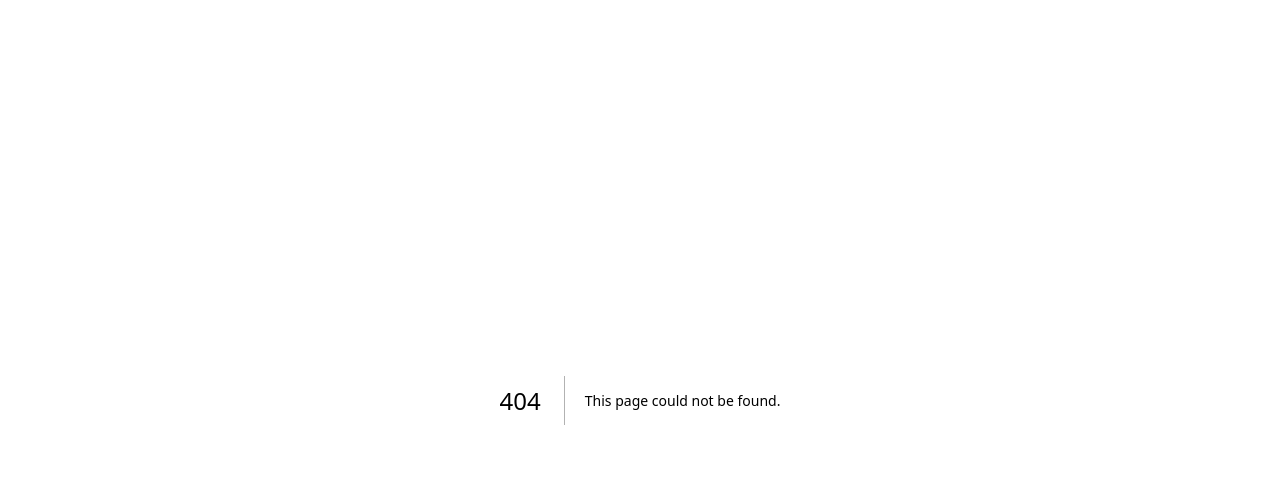
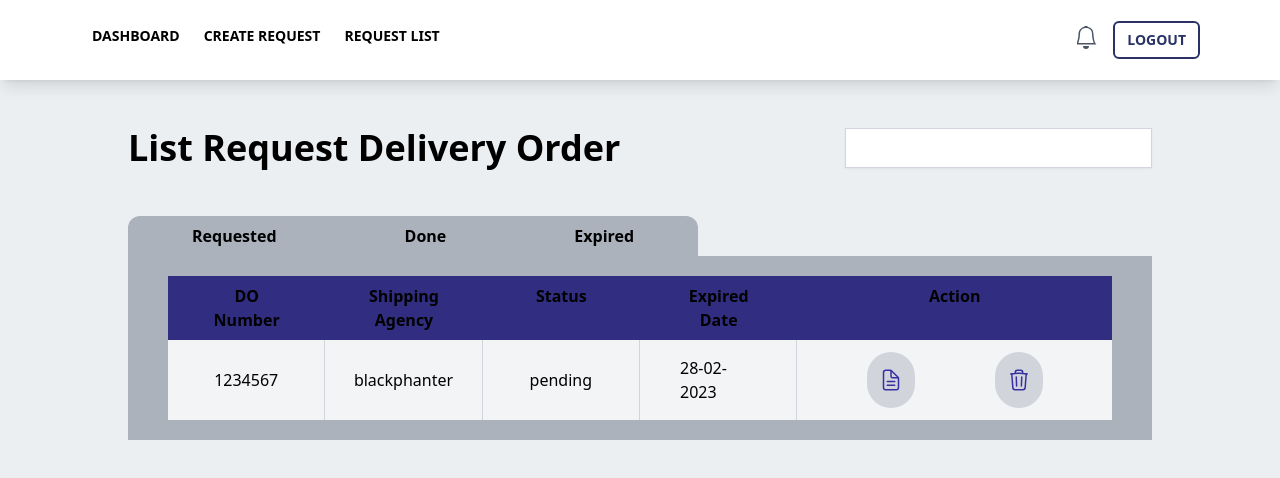
Before and after one commit to blockchain-dteti/blockchaindemo-frontend, a Next.js app in the folder project/: page /cargo-owner/list in a window 1280 px wide. Before the commit this address had no page. Shown: the top 478 px of the page. Built offline with nearby package versions, Linux system fonts and the light colour scheme.

Commit message:
feat: create list request do

```diff
--- /dev/null
+++ b/project/components/TableBody.js
@@ -0,0 +1,30 @@
+import React from "react";
+import { IoDocumentTextOutline } from "react-icons/io5";
+import { HiOutlineTrash } from "react-icons/hi2";
+
+export default function TableBody(props) {
+  return (
+    <div className="grid grid-cols-6 w-full text-black">
+      <p className="px-10 py-4 bg-gray-100 inline-flex justify-center items-center border-r border-gray-300">
+        {props.do_number}
+      </p>
+      <p className="px-10 py-4 bg-gray-100 inline-flex justify-center items-center border-r border-gray-300">
+        {props.shipping_agency}
+      </p>
+      <p className="px-10 py-4 bg-gray-100 inline-flex justify-center items-center border-r border-gray-300">
+        {props.status}
+      </p>
+      <p className="px-10 py-4 bg-gray-100 inline-flex justify-center items-center border-r border-gray-300">
+        {props.expired_date}
+      </p>
+      <div className="col-span-2 bg-gray-100 justify-center flex px-5 py-3 space-x-20">
+        <button className="p-4 rounded-full text-indigo-800 bg-gray-300 hover:bg-indigo-800 hover:text-white">
+          <IoDocumentTextOutline className="scale-150" />
+        </button>
+        <button className="p-4 rounded-full text-indigo-800 bg-gray-300 hover:bg-indigo-800 hover:text-white">
+          <HiOutlineTrash className="scale-150" />
+        </button>
+      </div>
+    </div>
+  );
+}
--- a/project/package.json
+++ b/project/package.json
@@ -16,6 +16,7 @@
     "next": "13.1.6",
     "react": "18.2.0",
     "react-dom": "18.2.0",
+    "react-icons": "^4.7.1",
     "react-scroll": "^1.8.9",
     "react-toastify": "^9.1.1"
   },
--- /dev/null
+++ b/project/pages/cargo-owner/list.js
@@ -0,0 +1,68 @@
+import React from "react";
+import Navbar from "@/components/Navbar";
+import TableBody from "@/components/TableBody";
+
+const data = [
+  {
+    do_number: "1234567",
+    shipping_agency: "blackphanter",
+    status: "pending",
+    expired_date: "28-02-2023",
+  },
+];
+
+export default function list() {
+  return (
+    <div className="flex flex-col bg-bgcolor w-screen h-screen">
+      <Navbar />
+      <div className="p-32">
+        <div className="flex justify-between text-black">
+          <p className="text-4xl font-bold">List Request Delivery Order</p>
+          <input className="bg-white w-[24vw] border border-gray-300 drop-shadow-sm px-5 py-1"></input>
+        </div>
+        <div className="mt-12">
+          <div className="w-max flex text-black bg-gray-400/80 rounded-t-xl font-semibold">
+            <button className="px-16 py-2 rounded-t-xl hover:bg-blue-300">
+              Requested
+            </button>
+            <button className="px-16 py-2 rounded-t-xl hover:bg-blue-300">
+              Done
+            </button>
+            <button className="px-16 py-2 rounded-t-xl hover:bg-blue-300">
+              Expired
+            </button>
+          </div>
+          <div className="flex flex-col w-full px-10 py-5 bg-gray-400/80">
+            <div className="font-semibold grid grid-cols-6">
+              <p className="px-10 py-2 bg-indigo-900 text-center items-center">
+                DO Number
+              </p>
+              <p className="px-10 py-2 bg-indigo-900 text-center items-center">
+                Shipping Agency
+              </p>
+              <p className="px-10 py-2 bg-indigo-900 text-center items-center">
+                Status
+              </p>
+              <p className="px-10 py-2 bg-indigo-900 text-center items-center">
+                Expired Date
+              </p>
+              <p className="px-10 py-2 bg-indigo-900 text-center col-span-2 items-center">
+                Action
+              </p>
+            </div>
+            <div>
+              {data.map((item) => (
+                <TableBody
+                  do_number={item.do_number}
+                  shipping_agency={item.shipping_agency}
+                  status={item.status}
+                  expired_date={item.expired_date}
+                />
+              ))}
+            </div>
+          </div>
+        </div>
+      </div>
+    </div>
+  );
+}
--- a/project/pages/cargo-owner/notif.js
+++ b/project/pages/cargo-owner/notif.js
@@ -4,17 +4,17 @@ const data = [
   {
     judul: "Pemberitahuan proses pengajuan DO disetujui",
     detail:
-      "Delivery Order yang anda ajukan telah disetujui dengan nomor DOXC6HYTEH silakan lihat pada menu list permohonan untuk mengetahuidetail",
+      "Delivery Order yang anda ajukan telah disetujui dengan nomor DOXC6HYTEH silakan lihat pada menu list permohonan untuk mengetahui detail",
   },
   {
     judul: "Pemberitahuan proses pengajuan DO disetujui",
     detail:
-      "Delivery Order yang anda ajukan telah disetujui dengan nomor DOXC6HYTEH silakan lihat pada menu list permohonan untuk mengetahuidetail",
+      "Delivery Order yang anda ajukan telah disetujui dengan nomor DOXC6HYTEH silakan lihat pada menu list permohonan untuk mengetahui detail",
   },
   {
     judul: "Pemberitahuan proses pengajuan DO disetujui",
     detail:
-      "Delivery Order yang anda ajukan telah disetujui dengan nomor DOXC6HYTEH silakan lihat pada menu list permohonan untuk mengetahuidetail",
+      "Delivery Order yang anda ajukan telah disetujui dengan nomor DOXC6HYTEH silakan lihat pada menu list permohonan untuk mengetahui detail",
   },
 ];
 
--- a/project/tailwind.config.js
+++ b/project/tailwind.config.js
@@ -6,7 +6,11 @@ module.exports = {
     "./components/**/*.{js,ts,jsx,tsx}",
   ],
   theme: {
-    extend: {},
+    extend: {
+      colors: {
+        bgcolor: "#EBEFF2",
+      },
+    },
   },
   plugins: [],
 };
```
Also changed, not shown: 2 other files (tests, documents, lock files or other folders).
